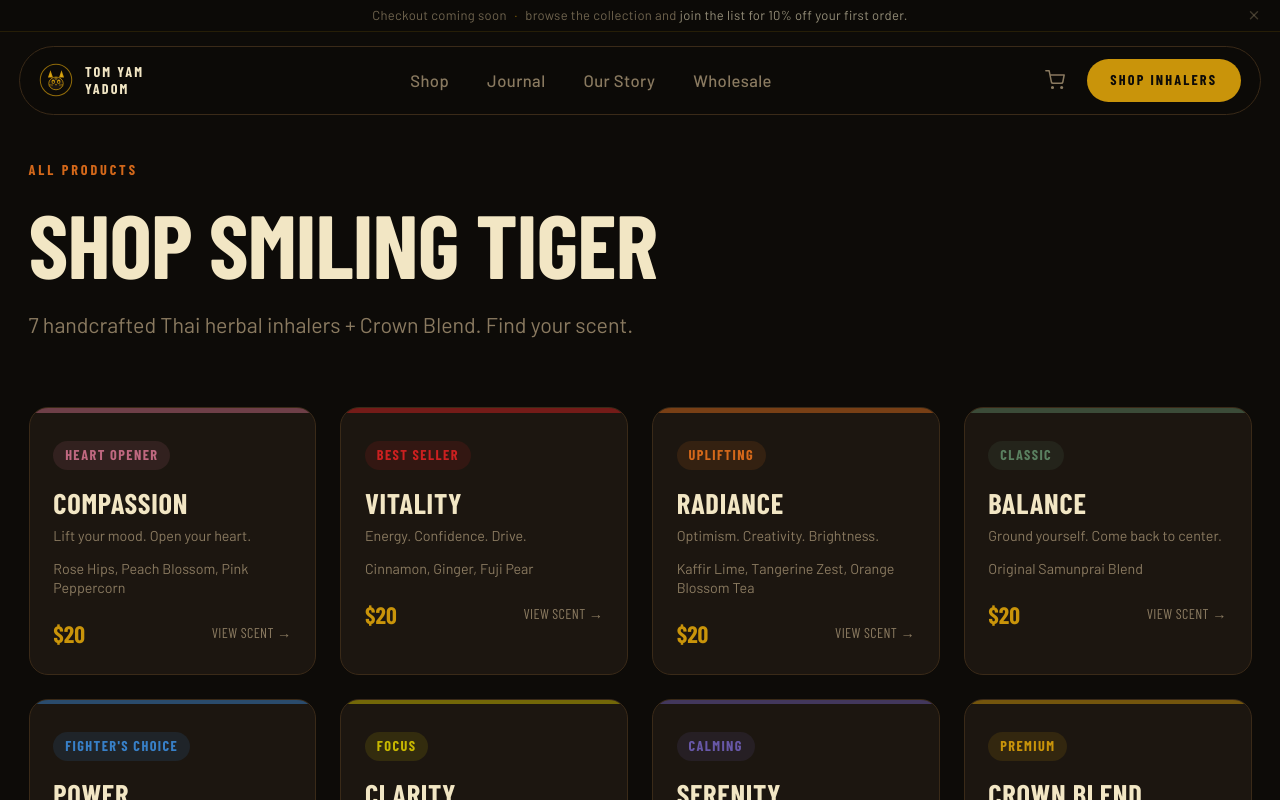
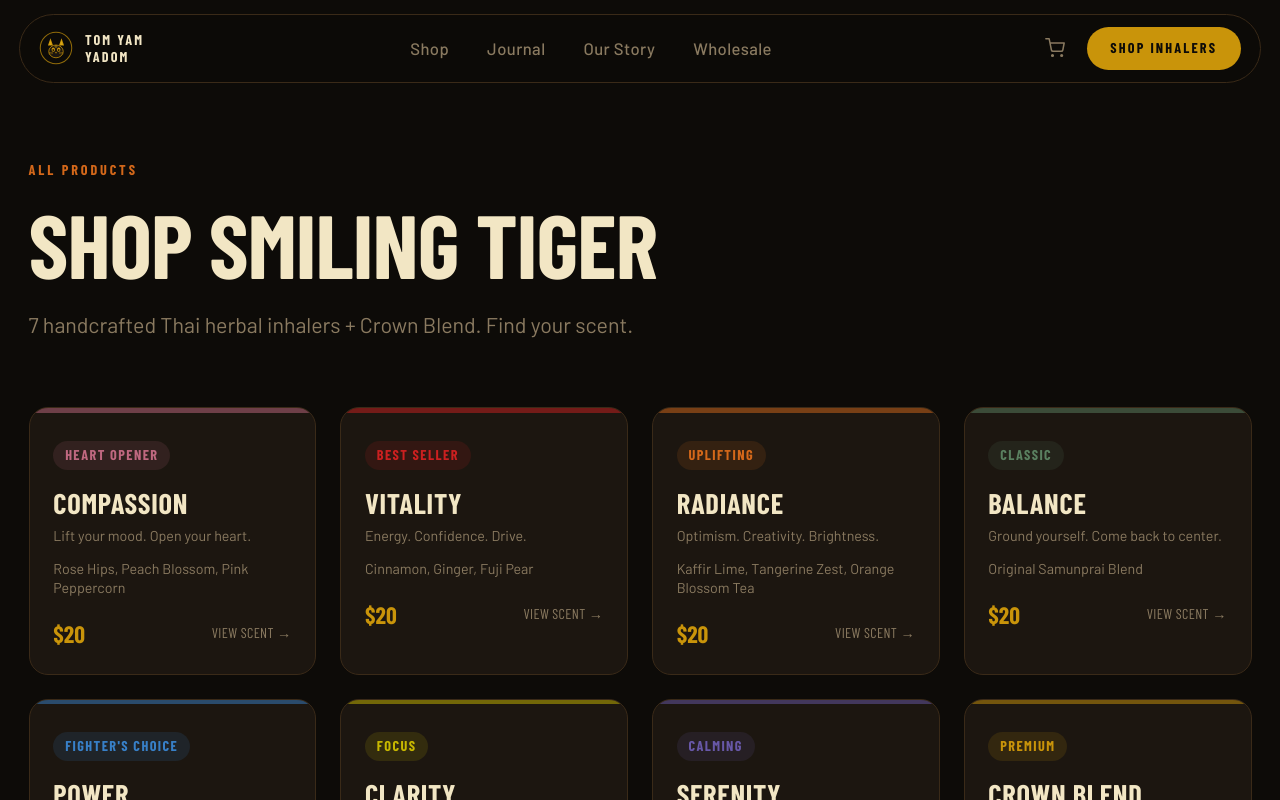
Before and after one commit to RonBachar/tom-yam-yadom, a Next.js app: page /shop in a window 1280 px wide. Shown: the top 800 px of the page. Built offline with nearby package versions, Linux system fonts and the light colour scheme; a web font is replaced by a local one.

Commit message:
remove checkout coming soon banner

```diff
--- a/app/components/Navbar.js
+++ b/app/components/Navbar.js
@@ -15,7 +15,6 @@
 export default function Navbar() {
   const [open, setOpen]           = useState(false);
   const [scrolled, setScrolled]   = useState(false);
-  const [banner, setBanner]       = useState(true);
 
   useEffect(() => {
     const onScroll = () => setScrolled(window.scrollY > 24);
@@ -32,35 +31,6 @@
 
   return (
     <header className="fixed top-0 left-0 right-0 z-50">
-      {/* Announcement strip */}
-      {banner && (
-        <div
-          role="status"
-          className="relative w-full"
-          style={{
-            background: "rgba(13,11,8,0.92)",
-            borderBottom: "1px solid rgba(201,148,10,0.14)",
-          }}
-        >
-          <p
-            className="text-center px-10 font-sans text-tiger-muted/80 tracking-wide"
-            style={{ fontSize: "13px", lineHeight: 1, paddingTop: "9px", paddingBottom: "9px" }}
-          >
-            Checkout coming soon{" "}
-            <span className="text-tiger-gold/60 mx-1" aria-hidden="true">·</span>{" "}
-            browse the collection and{" "}
-            <span className="text-tiger-cream/60">join the list for 10% off your first order.</span>
-          </p>
-          <button
-            onClick={() => setBanner(false)}
-            aria-label="Dismiss notice"
-            className="absolute right-3 top-1/2 -translate-y-1/2 text-tiger-muted/40 hover:text-tiger-cream/70 transition-colors duration-200 cursor-pointer p-1 rounded"
-          >
-            <DismissIcon />
-          </button>
-        </div>
-      )}
-
       <div className="px-4 pt-3">
       <nav
         className={`max-w-6xl mx-auto rounded-full flex items-center justify-between px-4 py-2.5 transition-all duration-300 border border-tiger-border ${
@@ -242,21 +212,3 @@
     </svg>
   );
 }
-
-function DismissIcon() {
-  return (
-    <svg
-      width="14"
-      height="14"
-      viewBox="0 0 24 24"
-      fill="none"
-      stroke="currentColor"
-      strokeWidth="2.5"
-      strokeLinecap="round"
-      aria-hidden="true"
-    >
-      <line x1="18" y1="6"  x2="6"  y2="18" />
-      <line x1="6"  y1="6"  x2="18" y2="18" />
-    </svg>
-  );
-}
```
